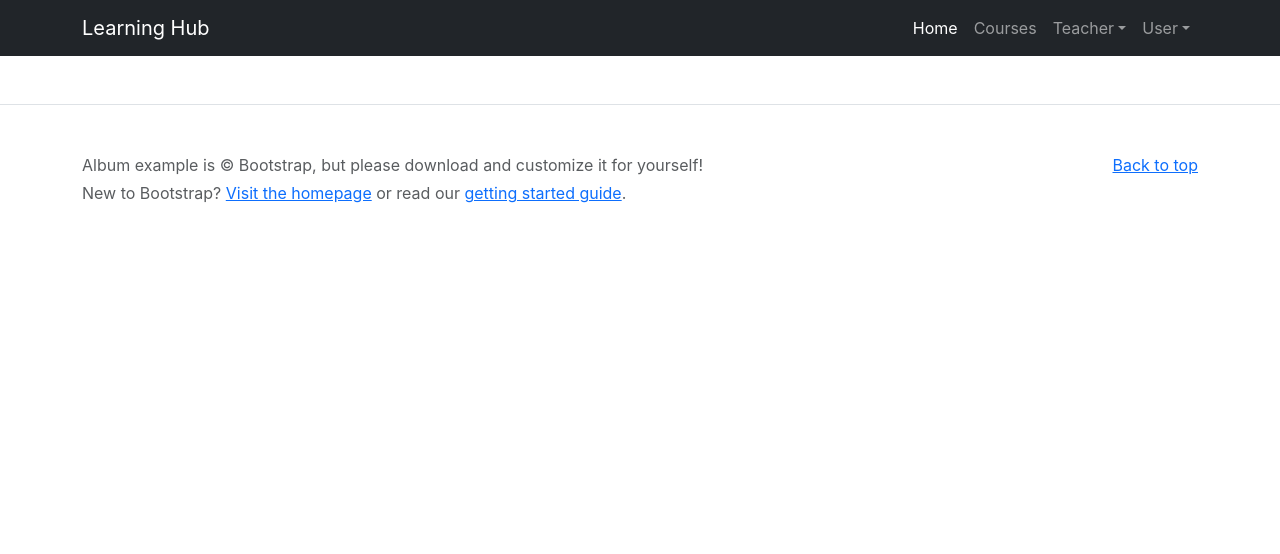
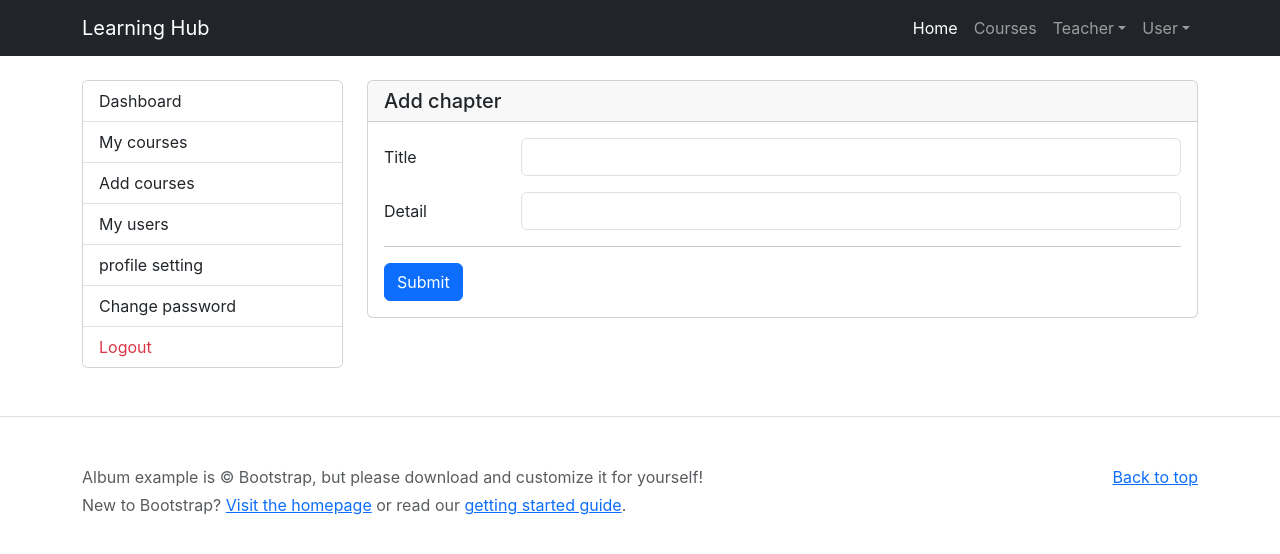
Before and after one commit to Athulya-k-k/Learning-management-front_end, a React (Create React App) app: page /add-assignment/1/1 in a window 1280 px wide. Shown: the top 554 px of the page. Built offline with nearby package versions, Linux system fonts and the light colour scheme.

Commit message:
assignment created

```diff
--- a/src/components/Main.js
+++ b/src/components/Main.js
@@ -33,6 +33,8 @@ import EditCourse from "./Teacher/EditCourse";
 import TeacherSkillCourses from "./Teacher/TeacherSkillCourses";
 import Logout from "./User/Logout";
 import EnrolledStudents from "./Teacher/EnrolledStudents";
+import AddAssignment from "./Teacher/AddAssignment";
+import ShowAssignment from "./Teacher/ShowAssignment";
 
 function Main() {
   return (
@@ -72,6 +74,8 @@ function Main() {
         <Route path="/teacherskillcourses/:skill_name/:teacher_id" element={<TeacherSkillCourses/>} />
         <Route path="/userlogout" element={<Logout />} />
         <Route path="/enrolled-students/:course_id" element={<EnrolledStudents />} />
+        <Route path="/add-assignment/:student_id/:teacher_id" element={<AddAssignment />} />
+        <Route path="/add-assignment/:student_id/:teacher_id" element={<ShowAssignment />} />
       </Routes>
       <Footer />
     </div>
--- /dev/null
+++ b/src/components/Teacher/AddAssignment.js
@@ -0,0 +1,114 @@
+import { Link } from "react-router-dom";
+import TeacherSidebar from "./TeacherSidebar";
+import { useState } from "react";
+import axios from "axios";
+import { useParams } from "react-router-dom";
+import Swal from "sweetalert2";
+
+const baseUrl = "http://127.0.0.1:8000/api";
+
+function AddAssignment() {
+  const [assignmentData, setAssignmentData] = useState({
+    title: "",
+    detail: "",
+  });
+
+  const handleChange = (event) => {
+    setAssignmentData({
+      ...assignmentData,
+      [event.target.name]: event.target.value,
+    });
+  };
+
+  const { student_id } = useParams();
+  const { teacher_id } = useParams();
+  const formSubmit = () => {
+    const formData = new FormData();
+
+    formData.append("teacher", teacher_id);
+    formData.append("title", assignmentData.title);
+    formData.append("detail", assignmentData.detail);
+    formData.append("student", student_id);
+
+    axios
+      .post(baseUrl + "/student-assignment/" + teacher_id + "/" + student_id, formData, {
+        headers: {
+          "Content-Type": "multipart/form-data",
+        },
+      })
+      .then((res) => {
+        if (res.status === 200 || res.status === 201) {
+          Swal.fire({
+            title: 'Assignment added',
+            icon: 'success',
+            toast: true,
+            timer: 3000, // Adjust the duration (in milliseconds) as needed
+            position: 'top-right',
+            timerProgressBar: true,
+            showConfirmButton: false,
+          });
+
+          // Do not clear the form data after the toast
+        }
+      })
+      .catch((error) => {
+        console.error("Error adding assignment:", error);
+        if (error.response) {
+          console.log(error.response.data);
+        }
+      });
+  };
+
+  return (
+    <div className="container mt-4">
+      <div className="row">
+        <aside className="col-md-3">
+          <TeacherSidebar />
+        </aside>
+        <section className="col-md-9">
+          <div className="card">
+            <h5 className="card-header">Add chapter</h5>
+            <div className="card-body">
+              <div className="mb-3 row">
+                <label htmlFor="title" className="col-sm-2 col-form-label">
+                  Title
+                </label>
+                <div className="col-sm-10">
+                  <input
+                    type="text"
+                    className="form-control"
+                    name="title"
+                    id="title"
+                    onChange={handleChange}
+                    value={assignmentData.title}
+                  />
+                </div>
+              </div>
+              <div className="mb-3 row">
+                <label htmlFor="description" className="col-sm-2 col-form-label">
+                  Detail
+                </label>
+                <div className="col-sm-10">
+                  <input
+                    type="text"
+                    className="form-control"
+                    name="detail"
+                    id="detail"
+                    onChange={handleChange}
+                    value={assignmentData.detail}
+                  />
+                </div>
+              </div>
+              <hr />
+              <button onClick={formSubmit} className="btn btn-primary">
+                Submit
+              </button>
+            </div>
+          </div>
+        </section>
+      </div>
+    </div>
+  );
+}
+
+export default AddAssignment;
--- a/src/components/Teacher/MyUsers.js
+++ b/src/components/Teacher/MyUsers.js
@@ -38,6 +38,7 @@ function UserList() {
                     <th>Name</th>
                     <th>Email</th>
                     <th>Username</th>
+                    <th>Assignment</th>
                   </tr>
                 </thead>
                 <tbody>
@@ -50,14 +51,12 @@ function UserList() {
                       </td>
                       <td>{row.student.email}</td>
                       <td>{row.student.username}</td>
+                      <td>
+                        <Link to="/" className="btn btn-sm btn-warning ms-2 ">Assignments</Link>
+                        <Link to={`/add-assignment/${row.student.id}/${teacherId}`} className="btn btn-sm btn-success ms-2 "> Add Assignments</Link>
+                      </td>
 
 
-                      <td>
-                        <Link className="btn btn-info btn-sm " to={`/view-student/`+row.student.id}
-                        >
-                          View
-                        </Link>
-                      </td>
                     </tr>
                   )}
                 </tbody>
--- /dev/null
+++ b/src/components/Teacher/ShowAssignment.js
@@ -0,0 +1,135 @@
+import React from "react";
+import { Link } from "react-router-dom";
+import TeacherSidebar from "./TeacherSidebar";
+import { useState, useEffect } from "react";
+import axios from "axios";
+import { useParams } from "react-router-dom";
+
+const baseUrl = "http://localhost:8000/api";
+
+function ShowAssignment() {
+  const [chapterData, setChapterData] = useState([]);
+  const [totalresults, setTotalResults] = useState([]);
+  const { course_id } = useParams();
+
+  useEffect(() => {
+    try {
+      axios.get(baseUrl + "/coursechapters/" + course_id).then((res) => {
+        setTotalResults(res.data.length);
+        setChapterData(res.data);
+      });
+    } catch (error) {
+      console.log(error);
+    }
+  }, []);
+  console.log(chapterData);
+
+  const Swal = require("sweetalert2");
+  const handleDeleteClick = (chapter_id) => {
+    Swal.fire({
+      title: "Confirm",
+      text: "Are you sure you want to delete this",
+      icon: "info",
+      confirmButtonText: "Continue",
+      showCancelButton: true,
+    }).then((result) => {
+      if (result.isConfirmed) {
+        try {
+          axios
+            .delete(baseUrl + "/chapter/" + chapter_id)
+            .then((res) => {
+              console.log(res);
+              // Remove the deleted chapter from chapterData and update the total count
+              const updatedChapterData = chapterData.filter(
+                (chapter) => chapter.id !== chapter_id
+              );
+              setChapterData(updatedChapterData);
+              setTotalResults(updatedChapterData.length);
+              Swal.fire("Success", "Data has been updated");
+            })
+            .catch((error) => {
+              Swal.fire("Error", "Data not deleted");
+            });
+        } catch (error) {
+          Swal.fire("Error", "Data not deleted");
+        }
+      } else {
+        Swal.fire("Error", "Data not deleted");
+      }
+    });
+  };
+
+  return (
+    <div className="container mt-4">
+      <div className="row">
+        <aside className="col-md-3">
+          <TeacherSidebar />
+        </aside>
+        <section className="col-md-9">
+          <div className="card">
+            <div className="card-header">
+              all chapters({totalresults})
+              <Link
+                className="btn btn-success float-end btn-sm"
+                to={"/addchapter/" + course_id}
+              >
+                Add Chapter
+              </Link>
+            </div>
+            <div className="card-body">
+              <table className="table table-bordered">
+                <thead>
+                  <tr>
+                    <th>Tiltle</th>
+                    <th>video</th>
+                    <th>remarks</th>
+                    <th>Action</th>
+                  </tr>
+                </thead>
+                <tbody>
+                  {Array.isArray(chapterData) ? (
+                    chapterData.map((chapter, index) => (
+                      <tr key={chapter.id}>
+                        <td>
+                          <Link to={`/editchapter/${chapter.id}`}>
+                            {chapter.title}
+                          </Link>
+                        </td>
+                        <td>
+                          <video controls width="250">
+                            <source src={chapter.video.url} type="video/mp4" />
+                          </video>
+                        </td>
+                        <td>{chapter.remarks}</td>
+                        <td>
+                          <Link
+                            to={`/editchapter/${chapter.id}`}
+                            className="btn btn-sm text-white btn-info"
+                          >
+                            <i className="bi bi-pencil-square"></i>
+                          </Link>
+                          <button
+                            onClick={() => handleDeleteClick(chapter.id)}
+                            className="btn btn-danger btn-sm"
+                          >
+                            <i className="bi bi-trash"></i>
+                          </button>
+                        </td>
+                      </tr>
+                    ))
+                  ) : (
+                    <tr>
+                      <td colSpan="4">No chapters available.</td>
+                    </tr>
+                  )}
+                </tbody>
+              </table>
+            </div>
+          </div>
+        </section>
+      </div>
+    </div>
+  );
+}
+
+export default ShowAssignment;
```
